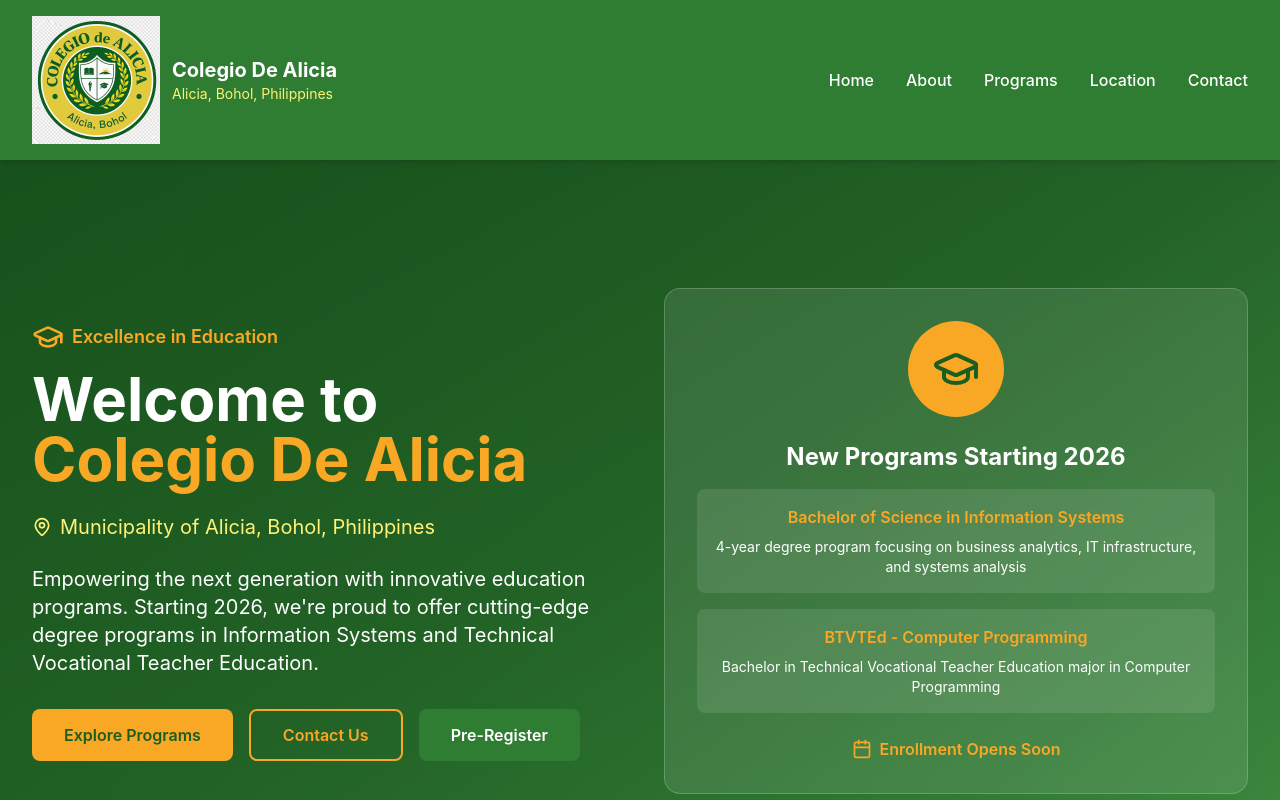
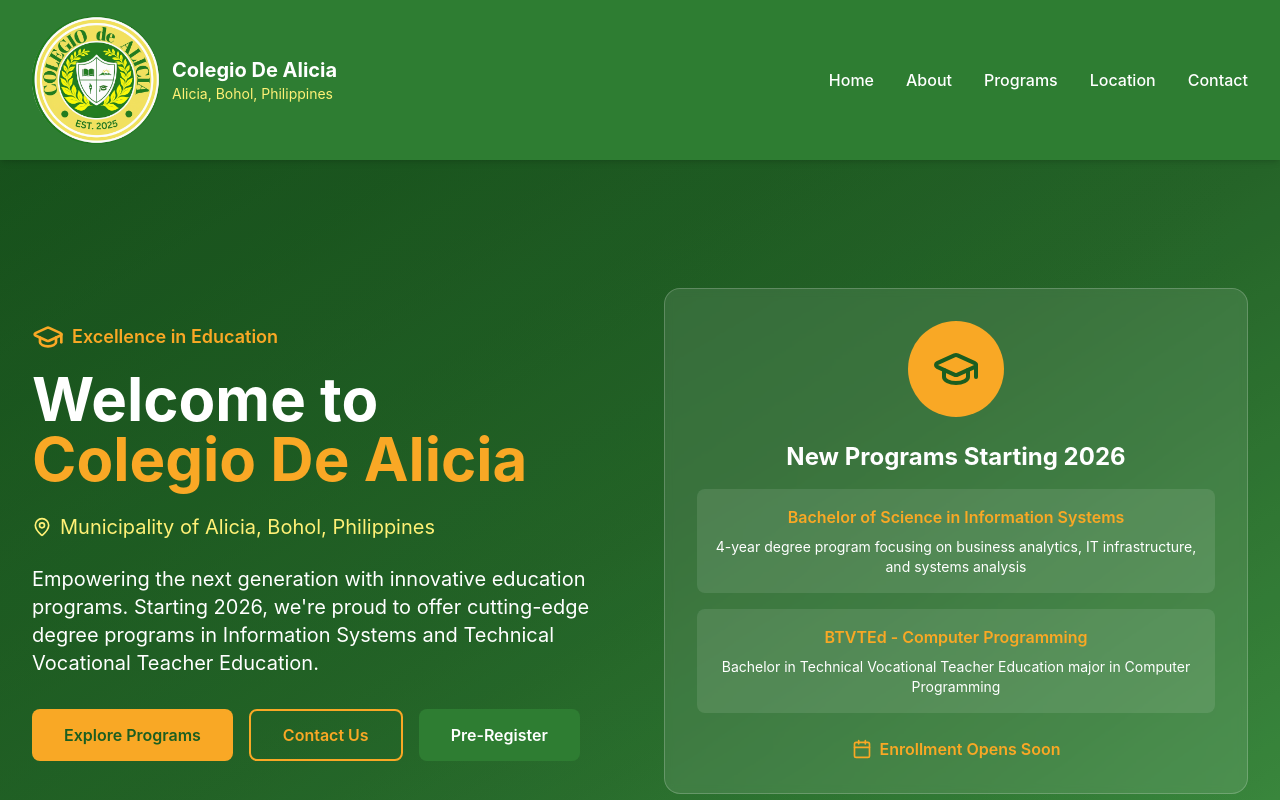
Before and after one commit to colegiodealicia25-repo/coldea-website, a React (Vite) app: page / in a window 1280 px wide. Shown: the top 800 px of the page. Built offline with nearby package versions, Linux system fonts and the light colour scheme.

Commit message:
chore(favicon): switch to transparent icon (public/coldea-logo-2.png)\nfeat(header): use EST 2025 logo asset and refine circular crop

```diff
--- a/index.html
+++ b/index.html
@@ -2,7 +2,10 @@
 <html lang="en">
   <head>
     <meta charset="UTF-8" />
-    <link rel="icon" href="/coldea-logo.png" type="image/png">
+    <!-- Favicon and Touch Icons (transparent background) -->
+    <link rel="icon" type="image/png" href="/coldea-logo-2.png" />
+    <link rel="icon" type="image/png" sizes="32x32" href="/coldea-logo-2.png" />
+    <link rel="apple-touch-icon" href="/coldea-logo-2.png" />
     <meta name="viewport" content="width=device-width, initial-scale=1.0" />
     <title>Colegio De Alicia</title>
     <script type="module">
--- a/src/components/Header.tsx
+++ b/src/components/Header.tsx
@@ -15,11 +15,11 @@ export default function Header() {
         <div className="flex justify-between items-center py-4">
           {/* Logo and School Name */}
           <div className="flex items-center space-x-3">
-            <div className="w-24 h-24 md:w-28 md:h-28 lg:w-32 lg:h-32 flex items-center justify-center">
+            <div className="w-24 h-24 md:w-28 md:h-28 lg:w-32 lg:h-32 flex items-center justify-center rounded-full overflow-hidden">
               <img
                 src={coldeaLogo}
                 alt="Colegio De Alicia Logo"
-                className="w-full h-full object-contain object-center"
+                className="w-full h-full object-cover object-center transform scale-110"
                 loading="lazy"
               />
             </div>
```
Also changed, not shown: src/assets/coldea-logo.png, src/assets/coldea-logo_.png (added).
